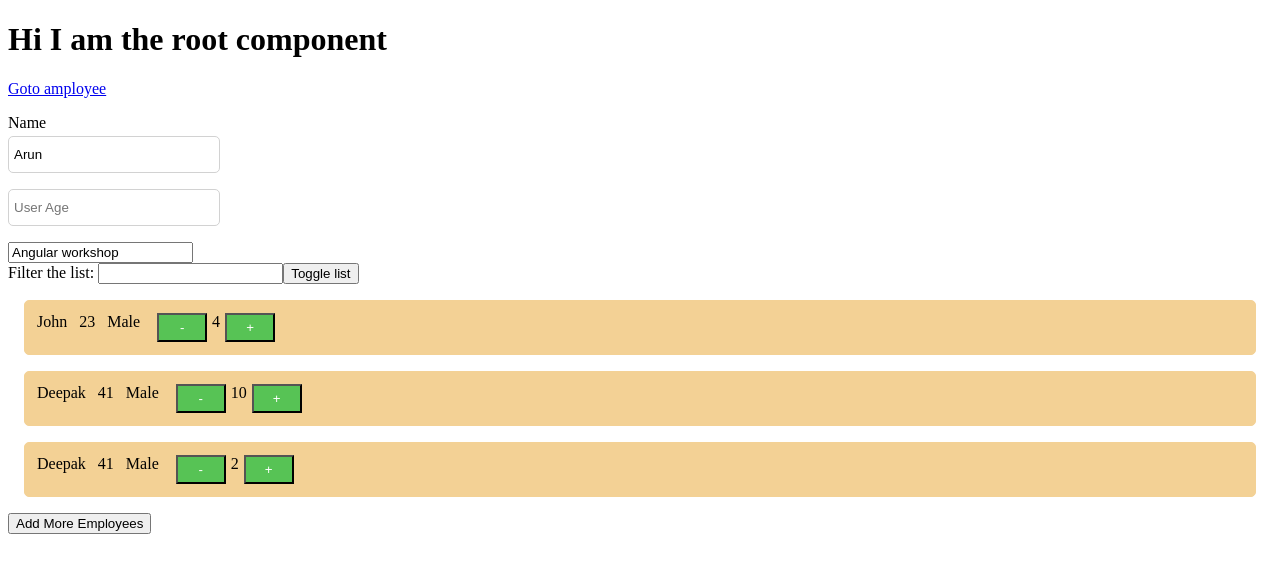
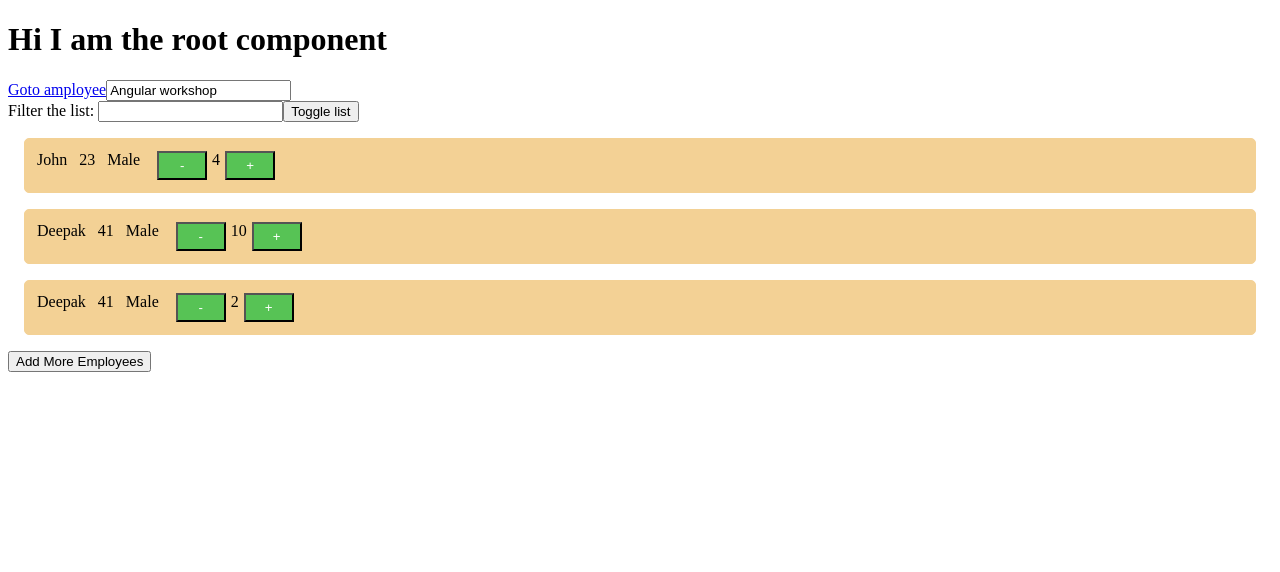
Before and after one commit to arunredhu/nagp-work, an Angular app: page /employee in a window 1280 px wide. Shown: the top 572 px of the page. Built offline with nearby package versions, Linux system fonts and the light colour scheme.

Commit message:
docs folder removed

```diff
--- a/src/app/user-list/user-list.component.html
+++ b/src/app/user-list/user-list.component.html
@@ -1,5 +1,3 @@
-<app-user-form></app-user-form>
-
 <input type="text" [(ngModel)]="name" />
 
 <div>
```
